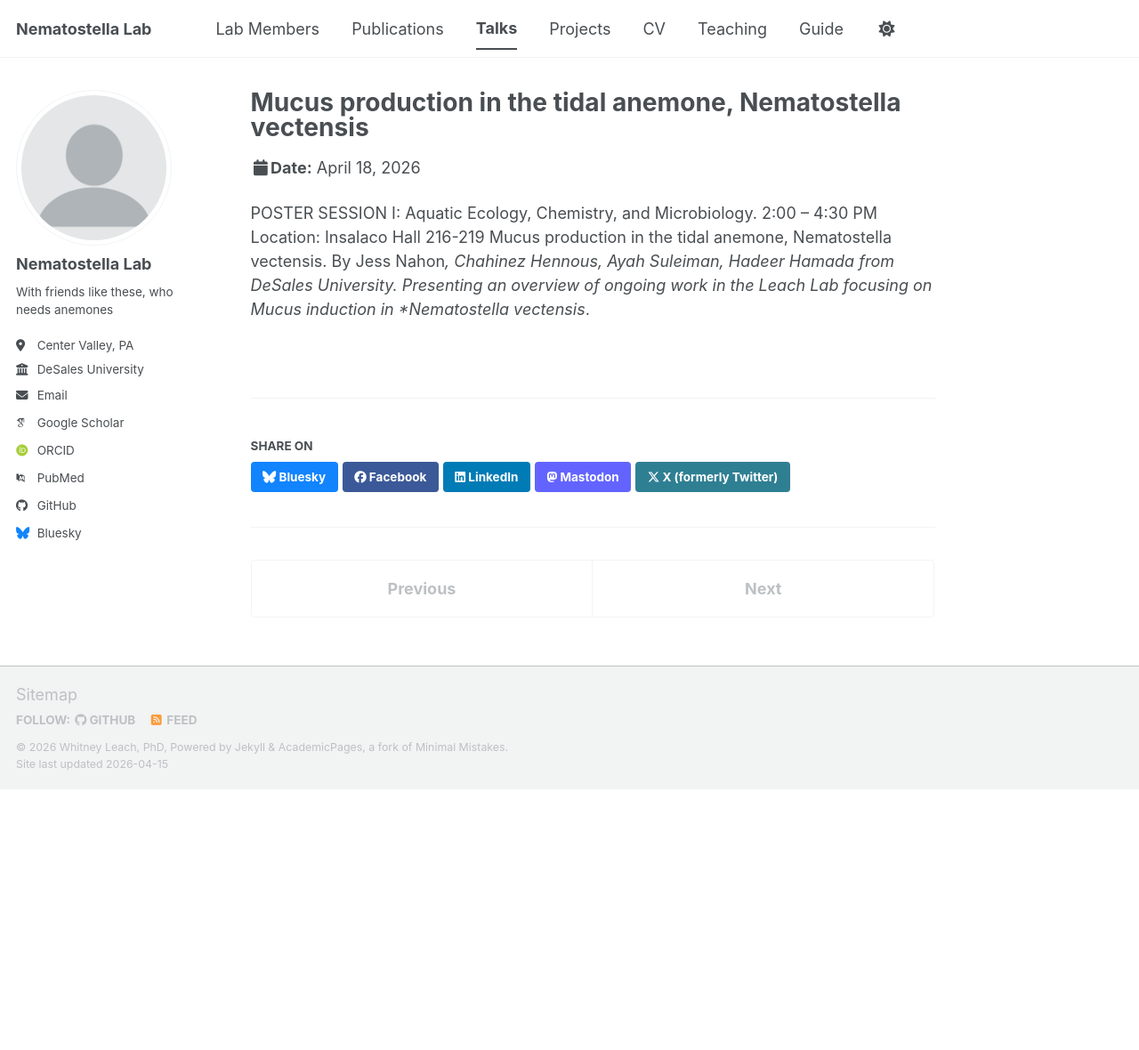
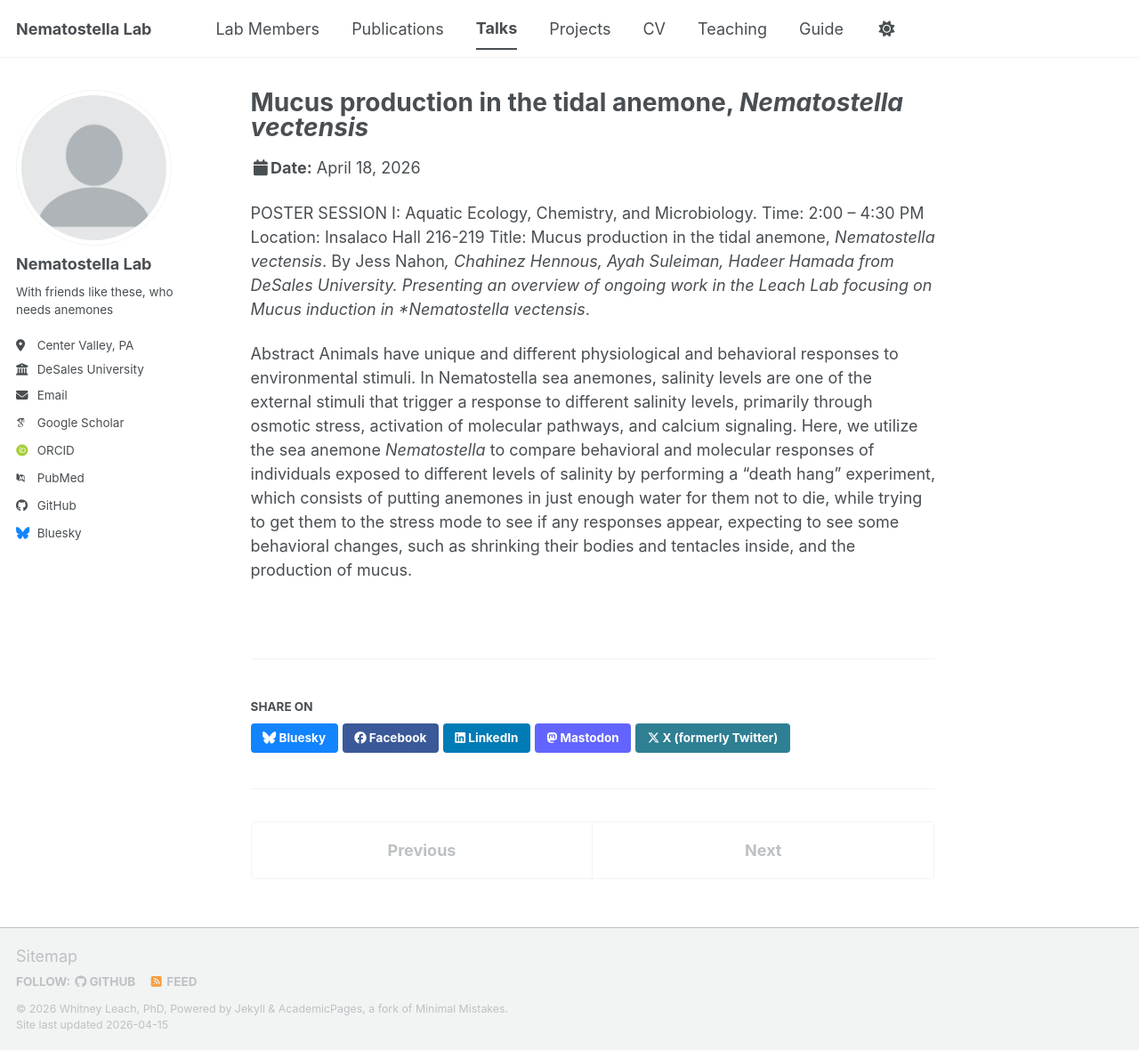
Before and after one commit to nematostellalab/nematostellalab.github.io, a Jekyll site: the page built from _talks/2026-04-18-nematostellaposterAMP.md, in a window 1280 px wide and 1180 px high. Shown: the whole window at 89% size. Built offline with Jekyll 4.4.1, drawn with Linux system fonts in a browser that asks for light colours; some web fonts are replaced; a script bundle is joined from its source files by our own code; library files that are not in the unit come from our copies.

Commit message:
Update 2026-04-18-nematostellaposterAMP.md

```diff
--- a/_talks/2026-04-18-nematostellaposterAMP.md
+++ b/_talks/2026-04-18-nematostellaposterAMP.md
@@ -1,5 +1,5 @@
 ---
-title: "Mucus production in the tidal anemone, Nematostella vectensis"
+title: "Mucus production in the tidal anemone, _Nematostella vectensis_"
 collection: talks
 type: "talk"
 permalink: /talks/nematostella-seminar
@@ -9,7 +9,11 @@
 ---
 
 POSTER SESSION I: Aquatic Ecology, Chemistry, and Microbiology.
-2:00 – 4:30 PM Location: Insalaco Hall 216-219
-Mucus production in the tidal anemone, Nematostella vectensis.
+Time: 2:00 – 4:30 PM
+Location: Insalaco Hall 216-219
+Title: Mucus production in the tidal anemone, _Nematostella vectensis_.
 By Jess Nahon*, Chahinez Hennous, Ayah Suleiman, Hadeer Hamada from DeSales University.
 Presenting an overview of ongoing work in the Leach Lab focusing on Mucus induction in *Nematostella vectensis*.
+
+Abstract
+Animals have unique and different physiological and behavioral responses to environmental stimuli. In Nematostella sea anemones, salinity levels are one of the external stimuli that trigger a response to different salinity levels, primarily through osmotic stress, activation of molecular pathways, and calcium signaling. Here, we utilize the sea anemone _Nematostella_ to compare behavioral and molecular responses of individuals exposed to different levels of salinity by performing a “death hang” experiment, which consists of putting anemones in just enough water for them not to die, while trying to get them to the stress mode to see if any responses appear, expecting to see some behavioral changes, such as shrinking their bodies and tentacles inside, and the production of mucus.
```
